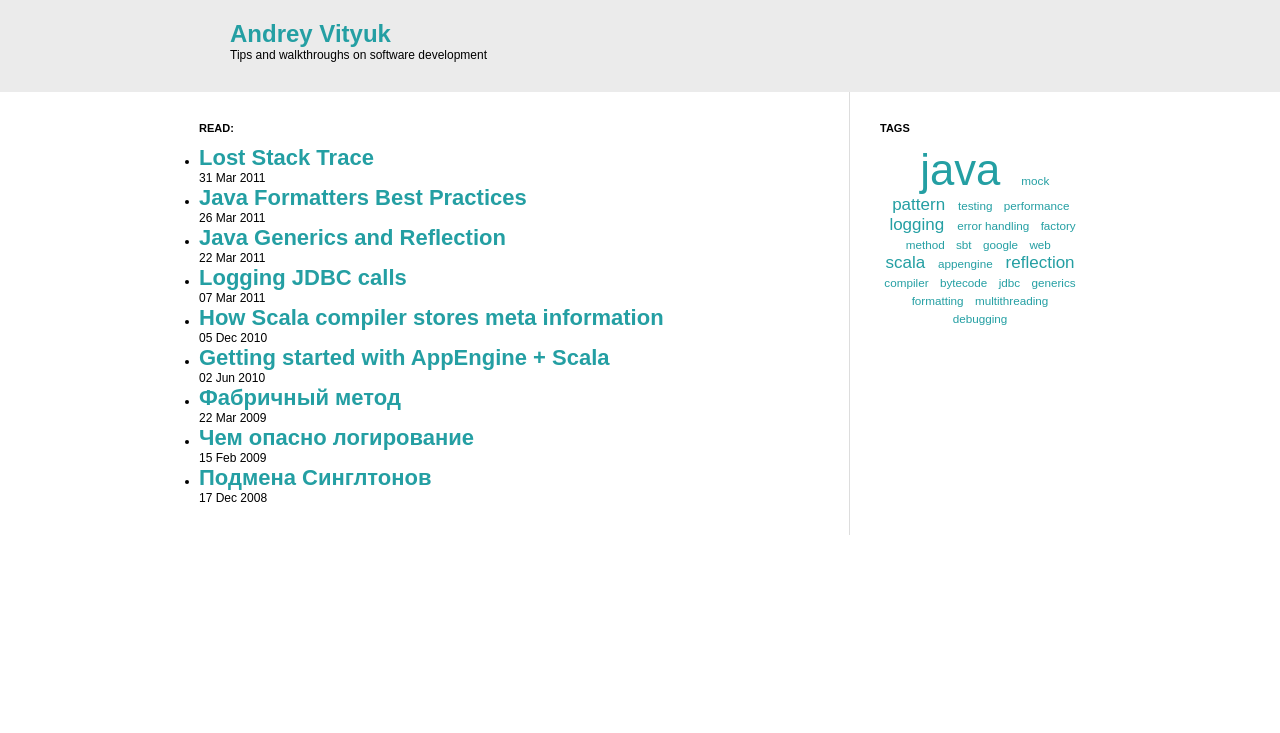
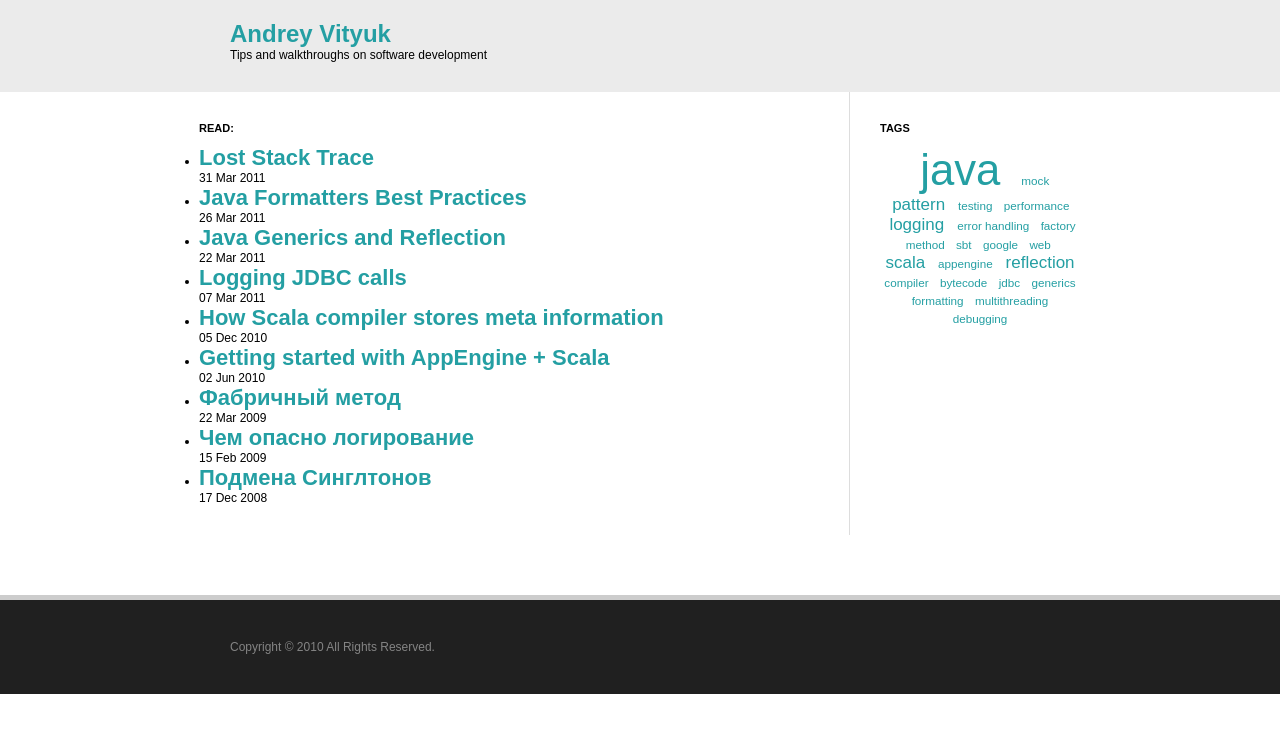
Before and after one commit to avityuk/blog.vityuk.com, a Jekyll site: the page built from index.html, in a window 1280 px wide. Shown: the top 733 px of the page. Built offline with Jekyll 4.4.1, drawn with Linux system fonts in a browser that asks for light colours.

Commit message:
Added footer

```diff
--- a/_layouts/default.html
+++ b/_layouts/default.html
@@ -31,6 +31,7 @@
 	</div>
 
 	<div id="footer">
+		Copyright &copy; 2010 All Rights Reserved.
 	</div>
 </body>
 </html>
--- a/stylesheets/default.css
+++ b/stylesheets/default.css
@@ -70,6 +70,15 @@ blog-title:visited {
 	padding: 30px;
 }
 
+#footer {
+	background-color: #202020;
+	color: #848484;
+	border-top: 5px solid #CCCCCC;
+	z-index: 1000;
+	font-size: 12px;
+	padding: 40px 0 40px 230px;
+}
+
 #post {
 	font-size: 110%;
 }
```
